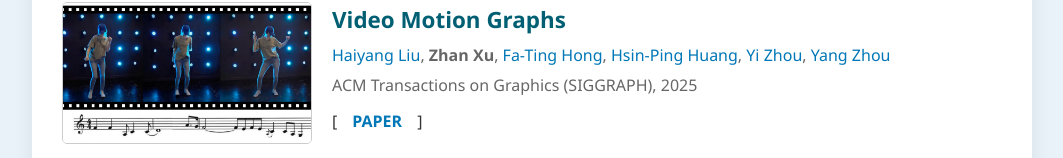
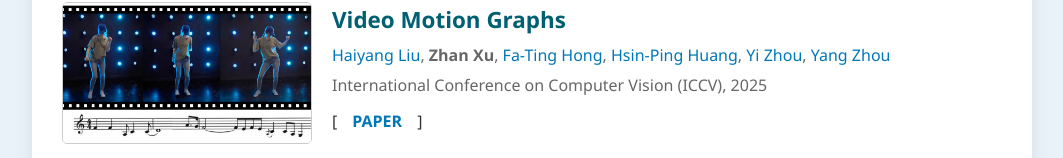
Before and after one commit to zhan-xu/zhan-xu.github.io, a plain HTML site: page index.html in a window 1280 px wide. Shown: the part 500-658 px from the top of the page, without its empty margins (108-1171 px from the left). Drawn offline with Linux system fonts and the light colour scheme.

Commit message:
Update index.html

```diff
--- a/index.html
+++ b/index.html
@@ -252,7 +252,7 @@
           <div class="info">
             <h3><a href="https://h-liu1997.github.io/Video-Motion-Graphs/"><b>Video Motion Graphs</b></a></h3>
             <p><a href="https://h-liu1997.github.io/">Haiyang Liu</a>, <strong>Zhan Xu</strong>, <a href="https://harlanhong.github.io/">Fa-Ting Hong</a>, <a href="https://hhsinping.github.io/">Hsin-Ping Huang</a>, <a href="https://zhouyisjtu.github.io/">Yi Zhou</a>, <a href="https://yzhou359.github.io/">Yang Zhou</a></p>
-            <p>ACM Transactions on Graphics (SIGGRAPH), 2025</p>
+            <p>International Conference on Computer Vision (ICCV), 2025</p>
             <div class="links">
               [<a href="https://arxiv.org/abs/2503.20218">PAPER</a>]
             </div>
```
